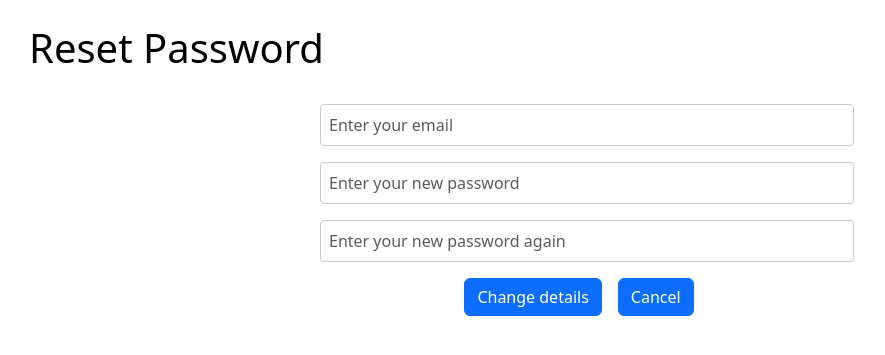
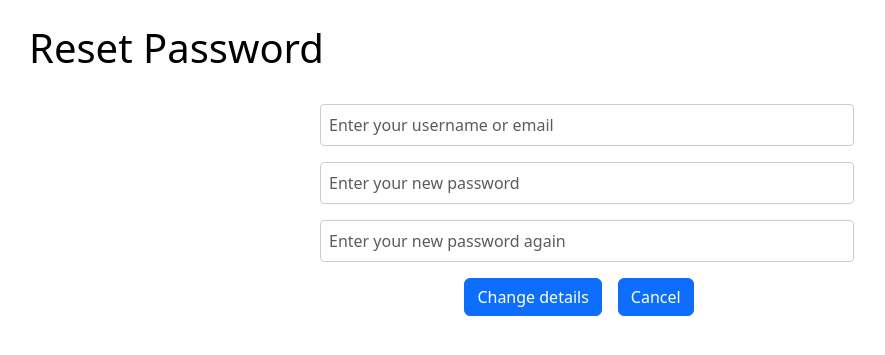
Before and after one commit to DeObjectifOne/CS-code, a Python web app: template Coding time!/website/templates/reset_password.html in a window 1280 px wide. Shown: the part 56-411 px from the top of the page, without its empty margins (53-938 px from the left). Run offline with Jinja, Linux system fonts and the light colour scheme; the template is opened without the code that fills it, so the values that code supplies are empty; some libraries are stand-ins or nearby versions.

Commit message:
Update reset_password.html

```diff
--- a/Coding time!/website/templates/reset_password.html
+++ b/Coding time!/website/templates/reset_password.html
@@ -8,20 +8,30 @@
 
 <br>
 
+<!--container class used to keep the input box in the margins-->
+<!--gives the input box consistency when adjusting for screen size-->
 <div class="container">
+    <!--used to align the box horizontally in the center-->
+    <!--the grid system is used to help with this-->
     <div class="row justify-content-center">
+        <!--'col-md-6' defines how large an input box will be-->
+        <!--The max is 12, so the box takes 6 out of 12 boxes in the grid system-->
         <div class="col-md-6">
             <form
                 method="POST"
-                action="{{ url_for('auth.register') }}">
-
+                action="{{ url_for('auth.reset_password') }}">
+                <!--Each input boxes receives the class mb-3-->
+                <!--'mb-3' defines the amount of spacing inbetween elements-->
+                <!--the grid system is used, so there are 3 grid spaces inbetween each element-->
+                <!--form control is use to style the input boxes for each element-->
+                <!--it normally bevels the corners and makes them look sleeker-->
                 <div class="mb-3">
                     <input
-                        type="email"
+                        type="text"
                         class="form-control"
-                        name="email"
-                        id="email"
-                        placeholder="Enter your email">
+                        name="username_or_email"
+                        id="username_or_email"
+                        placeholder="Enter your username or email">
                 </div>
 
                 <div class="mb-3">
@@ -42,7 +52,12 @@
                         placeholder="Enter your new password again">
                 </div>
 
-                <div class="d-flex justify-content-center align-items-center">
+                <!--The additional usage of align center is done for the vertical axis-->
+                <!--Ensures elements are perfectly aligned on all axis-->
+                <div
+                    class="d-flex justify-content-center align-items-center">
+                    <!--mx-3 is used for spacing elements between each other-->
+                    <!--is also used to space them out with the margins-->
                     <button
                         type="submit"
                         class="btn btn-primary mx=3">
```
